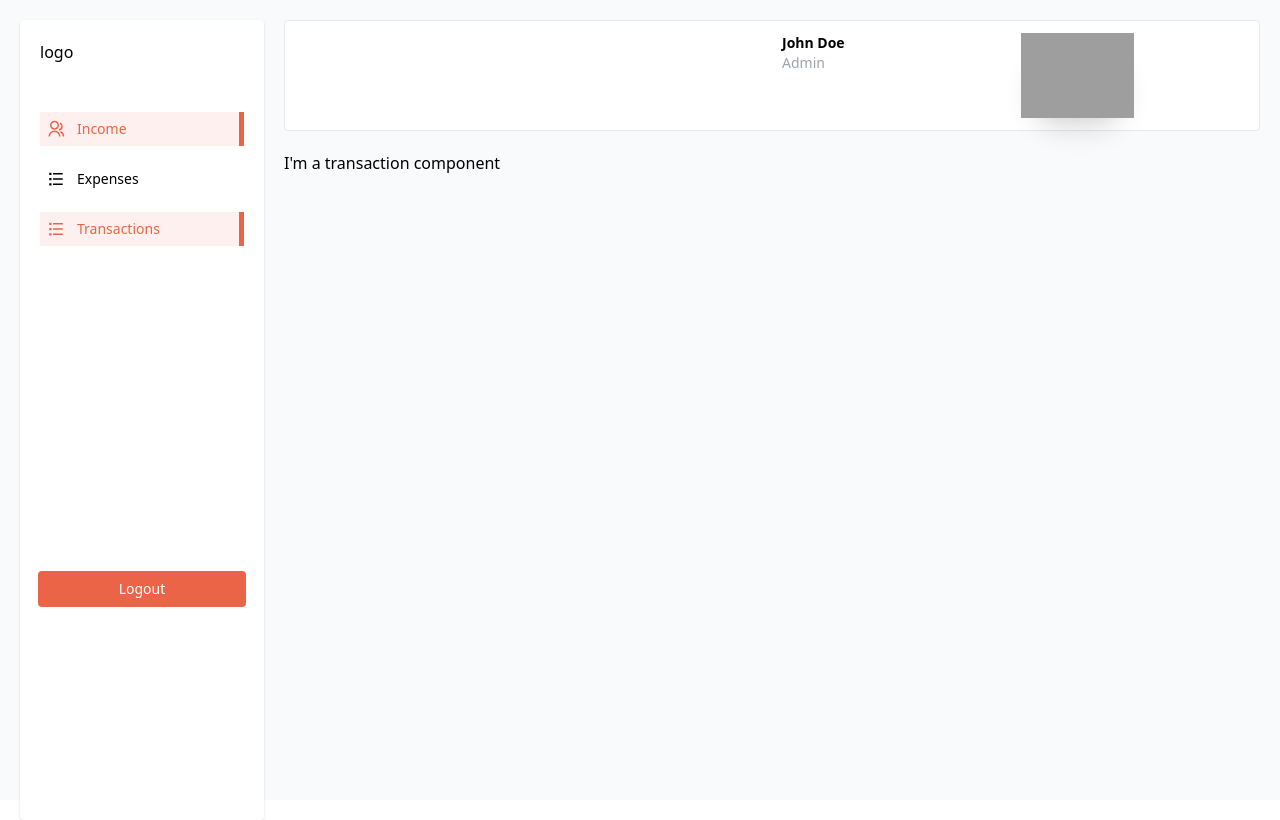
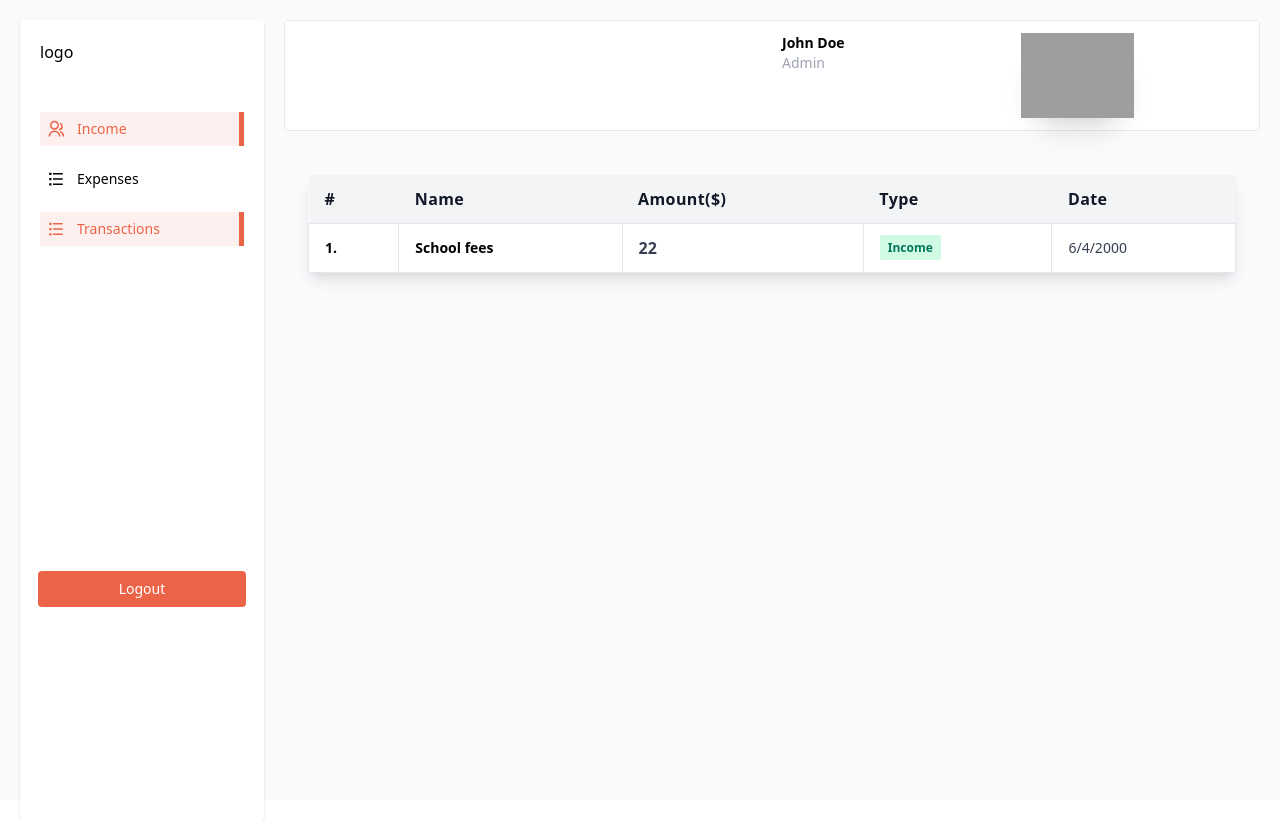
Before and after one commit to hirwablessing/expense-tracker-client, a React (Vite) app: page /transactions in a window 1280 px wide. Built offline with nearby package versions, Linux system fonts and the light colour scheme; grey boxes are pictures that could not be loaded.

Commit message:
Add transaction table in TransactionList component

```diff
--- a/src/components/TransactionList.tsx
+++ b/src/components/TransactionList.tsx
@@ -1,6 +1,96 @@
-/* eslint-disable @next/next/no-img-element */
 import React from "react";
-
+import { Icons } from "../resources/Icons";
+import parse from "html-react-parser";
 export default function TransactionList() {
-  return <div>I'm a transaction component</div>;
+  const data = [
+    {
+      name: "Eric McKinnon",
+      location: "Nigeria",
+      status: "Active",
+      login_status: "Last login: 14/APR/2020",
+      email: "ericmckin@gmail.com",
+      revenue: "$58,200",
+    },
+    {
+      name: "Eric McKinnon",
+      location: "Nigeria",
+      status: "Active",
+      login_status: "Last login: 14/APR/2020",
+      email: "ericmckin@gmail.com",
+      revenue: "$58,200",
+    },
+    {
+      name: "Eric McKinnon",
+      location: "Nigeria",
+      status: "Innactive",
+      login_status: "Last login: 14/APR/2020",
+      email: "ericmckin@gmail.com",
+      revenue: "$58,200",
+    },
+    {
+      name: "Eric McKinnon",
+      location: "Nigeria",
+      status: "Active",
+      login_status: "Last login: 14/APR/2020",
+      email: "ericmckin@gmail.com",
+      revenue: "$58,200",
+    },
+    {
+      name: "Eric McKinnon",
+      location: "Nigeria",
+      status: "Innactive",
+      login_status: "Last login: 14/APR/2020",
+      email: "ericmckin@gmail.com",
+      revenue: "$58,200",
+    },
+    {
+      name: "Eric McKinnon",
+      location: "Nigeria",
+      status: "Innactive",
+      login_status: "Last login: 14/APR/2020",
+      email: "ericmckin@gmail.com",
+      revenue: "$58,200",
+    },
+  ];
+  return (
+    <div className="container mx-auto p-6">
+      <div className="w-full mb-8 rounded-lg shadow-lg">
+        <div className="w-full overflow-x-auto md:overflow-x-hidden">
+          <table className="w-full">
+            <thead>
+              <tr className="text-md font-semibold tracking-wide text-left text-gray-900 bg-gray-100 capitalize border-b border-gray-600">
+                <th className="px-4 py-3">#</th>
+                <th className="px-4 py-3">Name</th>
+                <th className="px-4 py-3">Amount($)</th>
+                <th className="px-4 py-3">Type</th>
+                <th className="px-4 py-3">Date</th>
+              </tr>
+            </thead>
+            <tbody className="bg-white">
+              <tr className="text-gray-700">
+                <td className="px-4 py-3 text-sm border">
+                  <p className="font-semibold text-black">1.</p>
+                </td>
+                <td className="px-4 py-3 border">
+                  <div className="flex items-center text-sm">
+                    <div>
+                      <p className="font-semibold text-black">School fees</p>
+                    </div>
+                  </div>
+                </td>
+                <td className="px-4 py-3 text-ms font-semibold border">22</td>
+                <td className="px-4 py-3 text-xs border">
+                  <span className="px-2 py-1 font-semibold leading-tight text-green-700 bg-green-100 rounded-sm">
+                    {" "}
+                    Income{" "}
+                  </span>
+                </td>
+                <td className="px-4 py-3 text-sm border">6/4/2000</td>
+              </tr>
+            </tbody>
+          </table>
+        </div>
+      </div>
+    </div>
+  );
 }
--- a/src/layouts/Dashboard.tsx
+++ b/src/layouts/Dashboard.tsx
@@ -22,9 +22,7 @@ function Dashboard(props: DashboardProps) {
           <div className="hidden lg:block">
             <Navbar title={props.title ?? ""} subtitle={props.subtitle ?? ""} />
           </div>
-          <div className="block w-full overflow-y-auto h-full py-5">
-            {props.children}
-          </div>
+          <div className="block w-full h-full py-5">{props.children}</div>
         </div>
       </div>
     </div>
--- a/src/views/Home.tsx
+++ b/src/views/Home.tsx
@@ -11,7 +11,7 @@ export default function Home() {
         <Card total={345} title="Expenses" img="" bgColor="#ec6448" />
         <Card total={345} title="Income" img="" bgColor="#ec6448" />
       </div>
-      <div className="bg-white rounded shadow-md my-2 w-full overflow-auto pb-10">
+      <div className="bg-white rounded shadow-md my-2 w-full pb-10">
         <IncomeChart />
       </div>
     </Dashboard>
```
